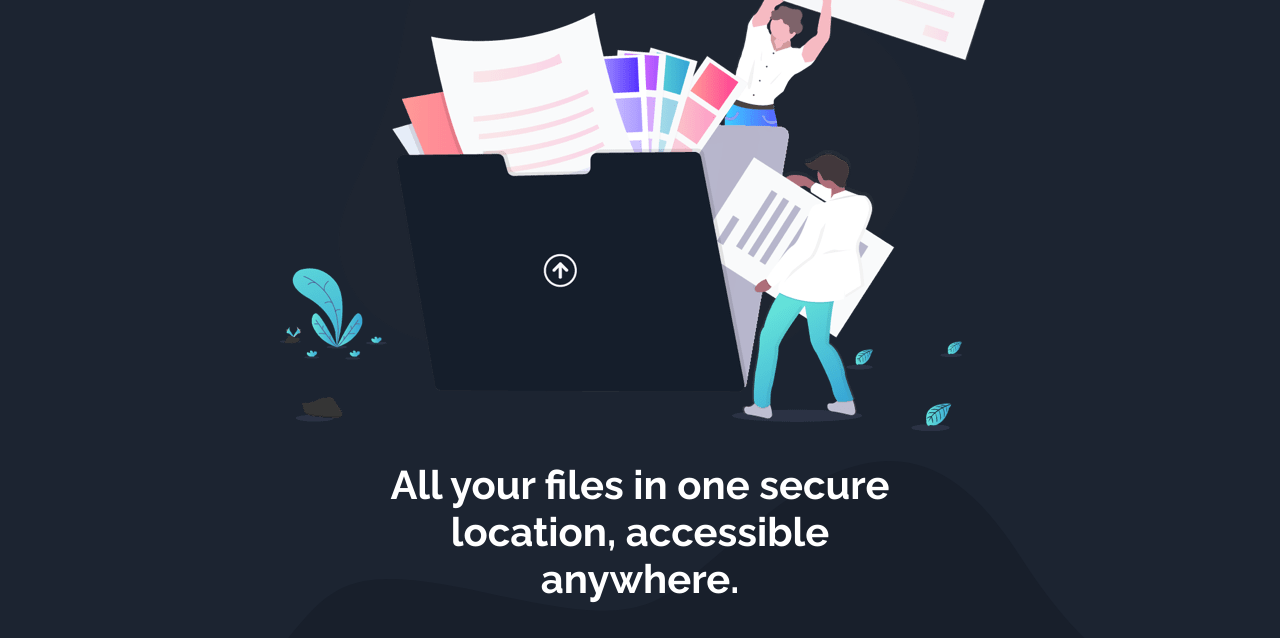
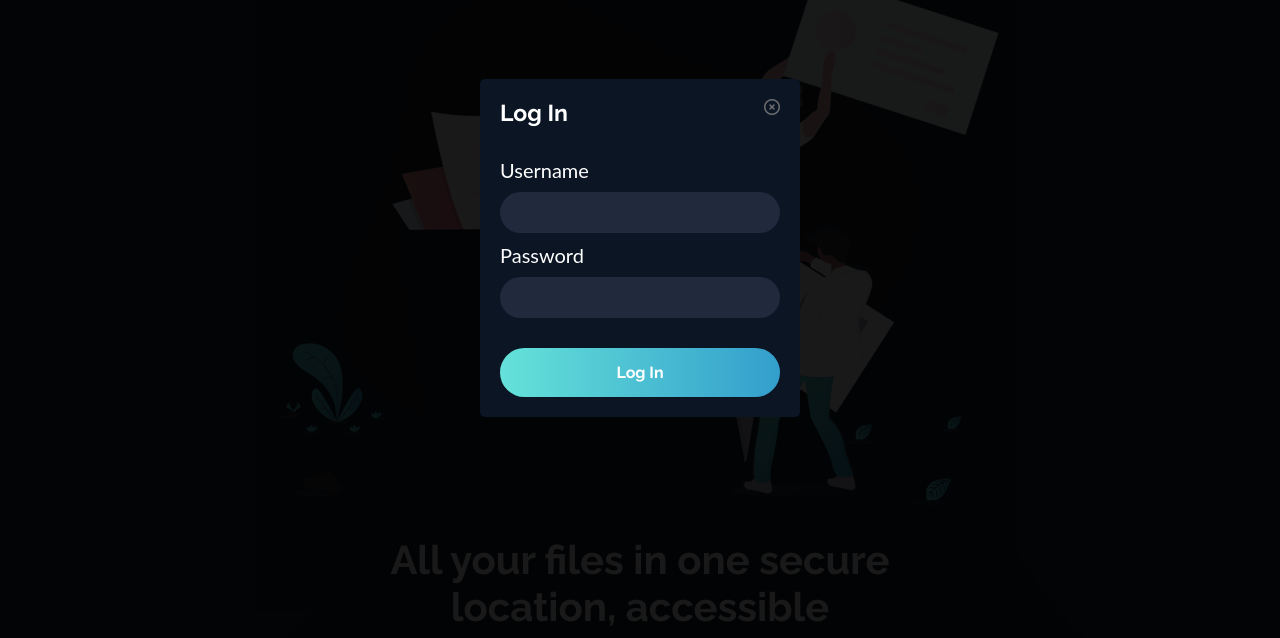
Before and after one commit to elliotlafave123/Flyo, a website: page index.html in a window 1280 px wide. Shown: the part 152-790 px from the top of the page. Drawn offline with nearby package versions, Linux system fonts and the light colour scheme.

Commit message:
added login section

```diff
--- a/index.html
+++ b/index.html
@@ -21,6 +21,22 @@
 		<title>Fylo</title>
 	</head>
 	<body>
+		<div class="login-popup-container" id="modalWindow">
+			<div class="login-popup">
+				<button class="close-modal" id="close-modal">
+					<i class="far fa-times-circle"></i>
+				</button>
+				<h2>Log In</h2>
+
+				<form>
+					<label for="username">Username</label>
+					<input type="text" name="username" />
+					<label for="username">Password</label>
+					<input type="text" name="username" />
+					<button class="btn">Log In</button>
+				</form>
+			</div>
+		</div>
 		<nav>
 			<div class="header-img">
 				<img src="images/logo.svg" alt="" />
@@ -28,7 +44,7 @@
 			<div class="navigation">
 				<a href="#">Features</a>
 				<a href="#">Team</a>
-				<a href="#">Sign In</a>
+				<a href="#" class="openmodal">Sign In</a>
 			</div>
 		</nav>
 
@@ -43,7 +59,7 @@
 					location. Access them wherever you need, share and
 					collaborate with friends family, and co-workers.
 				</p>
-				<a href="#" class="btn">Get Started</a>
+				<button class="btn openmodal">Get Started</button>
 			</div>
 			<img
 				src="images/bg-curvy-desktop.svg"
@@ -225,4 +241,5 @@
 			</div>
 		</footer>
 	</body>
+	<script src="scripts/modal.js"></script>
 </html>
--- a/sass/base/_utilities.scss
+++ b/sass/base/_utilities.scss
@@ -62,5 +62,5 @@
 }
 
 .hidden {
-	display: none;
+	display: none !important;
 }
--- a/sass/components/_btn.scss
+++ b/sass/components/_btn.scss
@@ -11,6 +11,7 @@
 	);
 	padding: 1.5rem 7rem;
 	border-radius: 5rem;
+	border: none;
 
 	transition: all 0.5s cubic-bezier(0.19, 1, 0.22, 1);
 
--- /dev/null
+++ b/sass/components/_login.scss
@@ -0,0 +1,57 @@
+.login-popup-container {
+	width: 100vw;
+	height: 100vh;
+	position: fixed;
+	z-index: 100;
+
+	display: flex;
+	justify-content: center;
+	align-items: center;
+
+	background-color: rgba(0, 0, 0, 0.9);
+}
+
+.close-modal {
+	position: absolute;
+	top: 2rem;
+	right: 2rem;
+	background-color: transparent;
+	border: none;
+
+	color: rgb(110, 110, 113);
+	font-size: 1.6rem;
+	cursor: pointer;
+}
+
+.login-popup {
+	width: 25%;
+	z-index: 105;
+	background-color: hsl(216, 53%, 9%);
+	padding: 2rem 2rem;
+	border-radius: 0.5rem;
+
+	position: relative;
+	form {
+		display: flex;
+		flex-direction: column;
+		margin-top: 2.2rem;
+
+		label {
+			color: #fff;
+			font-size: 2rem;
+			margin: 1rem 0;
+		}
+
+		input {
+			border: none;
+			border-radius: 3rem;
+			font-size: 2.6rem;
+			padding: 0.5rem;
+			background-color: hsl(219, 30%, 18%);
+		}
+
+		button {
+			margin-top: 3rem;
+		}
+	}
+}
--- a/sass/main.scss
+++ b/sass/main.scss
@@ -9,6 +9,7 @@
 
 @import "components/scrollbar.scss";
 @import "components/btn.scss";
+@import "components/login.scss";
 
 @import "layout/nav.scss";
 @import "layout/features.scss";
--- /dev/null
+++ b/scripts/modal.js
@@ -0,0 +1,15 @@
+const modal = document.getElementById("modalWindow");
+const btnCloseModal = document.getElementById("close-modal");
+
+const btnsOpenModal = document.querySelectorAll(".openmodal");
+console.log(btnsOpenModal);
+
+btnCloseModal.addEventListener("click", () => {
+	modal.style.display = "none";
+});
+
+btnsOpenModal.forEach((btn) => {
+	btn.addEventListener("click", () => {
+		modal.style.display = "flex";
+	});
+});
```
Also changed, not shown: css/style.css.
